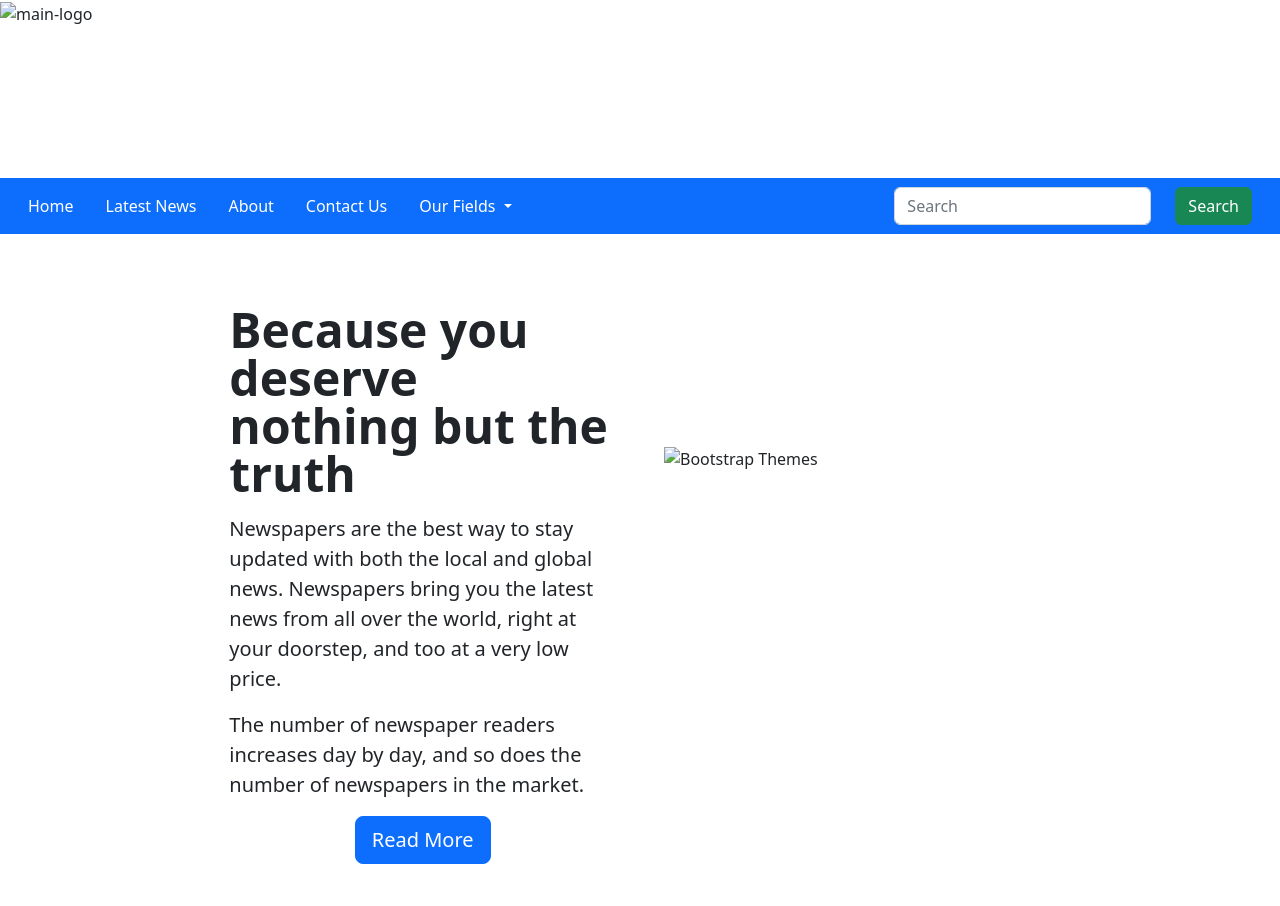
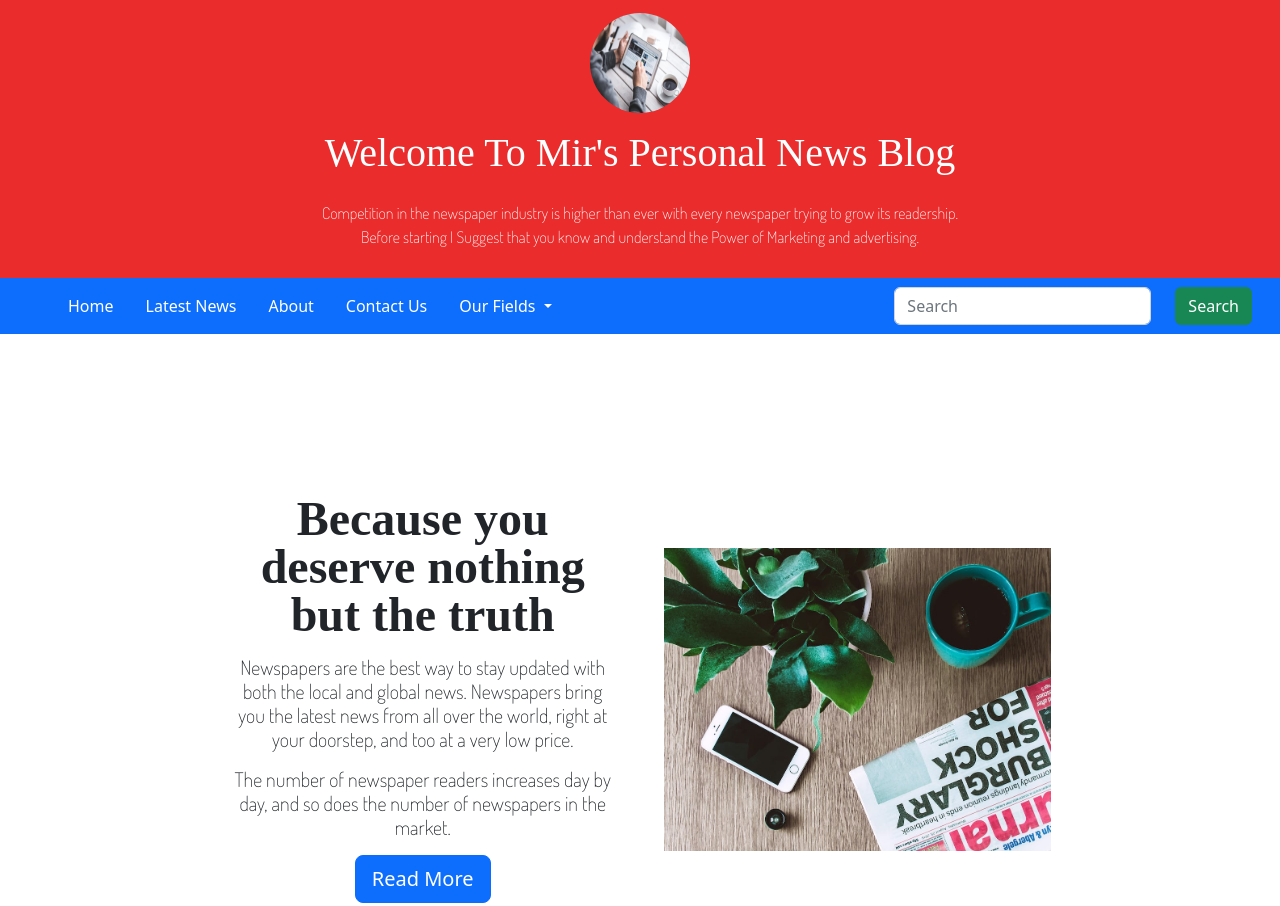
Before and after one commit to mirkhalidiqbal46/newsblog, a plain HTML site: page index.html in a window 1280 px wide. Shown: the top 906 px of the page. Drawn offline with nearby package versions, Linux system fonts and the light colour scheme; a web font is replaced by a local one.

Commit message:
updation

```diff
--- a/index.html
+++ b/index.html
@@ -22,7 +22,7 @@
 
 
     <!-- Main Css file -->
-    <link rel="stylesheet" href="css\styles.css">
+    <link rel="stylesheet" href="styles.css">
     <!-- ********************************************************************************************************************************** -->
 
 
@@ -48,7 +48,7 @@
 
     <section id="header">
         <div class="head-logo">
-            <img src="images\logo-img.webp" alt="main-logo">
+            <img src="logo-img.webp" alt="main-logo">
         </div>
         <div class="main-heading">
             <h1 class="py-3" style="color:#fff;">Welcome To Mir's Personal News Blog</h1>
@@ -104,7 +104,7 @@
         <div class="container-fluid col-md-8 px-3 py-4">
             <div class="row flex-lg-row-reverse align-items-center g-5 py-5">
               <div class="mainmod-div   col-lg-6">
-                <img src="images\main-module.jpeg" class="d-block mx-lg-auto img-fluid" alt="Bootstrap Themes" width="700" height="500" loading="lazy">
+                <img src="main-module.jpeg" class="d-block mx-lg-auto img-fluid" alt="Bootstrap Themes" width="700" height="500" loading="lazy">
               </div>
               <div class="col-lg-6">
                 <h1 class="display-5 fw-bold lh-1 mb-3">Because you deserve nothing but the truth</h1>
```
